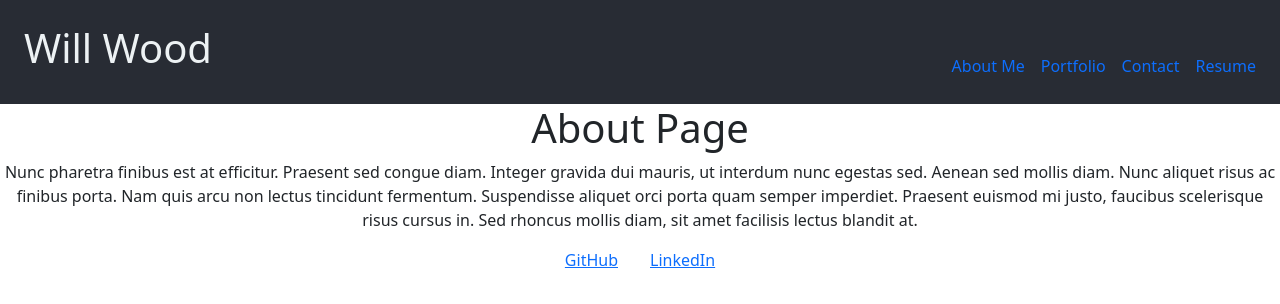
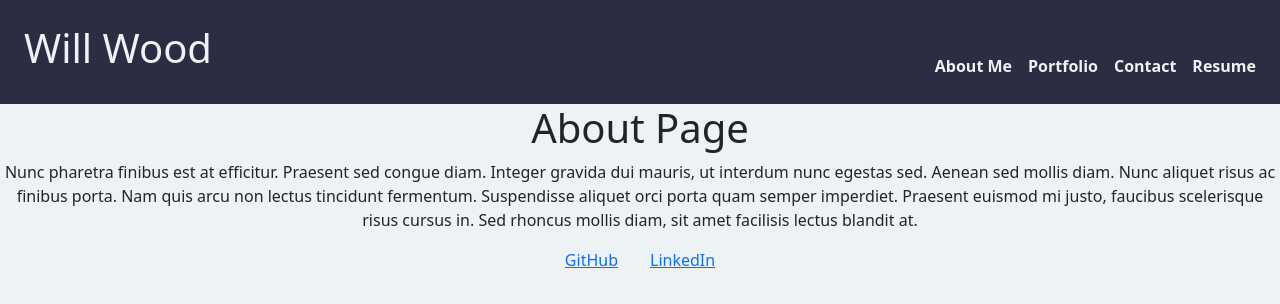
Before and after one commit to Williamatthewood/React-Portfolio, a React (Create React App) app: page / in a window 1280 px wide. Shown: the top 304 px of the page. Built offline with nearby package versions, Linux system fonts and the light colour scheme.

Commit message:
styling work

```diff
--- a/src/App.css
+++ b/src/App.css
@@ -1,19 +1,27 @@
+/* COLOR PALETTE */
+:root {
+  --primary-dark: #2B2D42;
+  --primary-light: #EDF2F4;
+  --secondary: #8D99AE;
+  --accent: #EFF6E0;
+}
 .App {
   text-align: center;
+  background-color: #EDF2F4 ;
 }
 
-.App-logo {
+/* .App-logo {
   height: 40vmin;
   pointer-events: none;
-}
+} */
 
-@media (prefers-reduced-motion: no-preference) {
+/* @media (prefers-reduced-motion: no-preference) {
   .App-logo {
     animation: App-logo-spin infinite 20s linear;
   }
-}
+} */
 
-.App-header {
+/* .App-header {
   background-color: #282c34;
   min-height: 100vh;
   display: flex;
@@ -22,22 +30,32 @@
   justify-content: center;
   font-size: calc(10px + 2vmin);
   color: white;
-}
+} */
 
-.App-link {
+/* .App-link {
   color: #61dafb;
-}
+} */
 
-@keyframes App-logo-spin {
+/* @keyframes App-logo-spin {
   from {
     transform: rotate(0deg);
   }
   to {
     transform: rotate(360deg);
   }
+} */
+
+.banner{
+  background-color: var(--primary-dark);
+  color: var(--primary-light);
 }
 
-.banner{
-  background-color: #282c34;
-  color: #EDF2F4;
+.nav-link {
+  color: var(--primary-light)!important;
+  font-weight: bolder!important;
 }
+
+.nav-link:focus,
+.nav-link:hover {
+  color: var(--secondary)!important;
+}
--- a/src/App.js
+++ b/src/App.js
@@ -29,7 +29,7 @@ function App() {
   const handlePageChange = (page) => setCurrentPage(page);
 
   return (
-    <div className="App">
+    <div className="App min-vh-100">
       <div className="banner d-flex justify-content-between">
         <Header />
         <Navigation currentPage={currentPage} handlePageChange={handlePageChange} />
--- a/src/components/Footer.js
+++ b/src/components/Footer.js
@@ -3,8 +3,8 @@ import React from 'react';
 function Footer() {
     return (
       <footer className="footer">
-        <a className="m-3" href="/">GitHub</a>
-        <a className="m-3" href="/">LinkedIn</a>
+        <a className="m-3" href="https://github.com/Williamatthewood" target="_blank">GitHub</a>
+        <a className="m-3" href="https://www.linkedin.com/in/williamatthewood/" target="_blank">LinkedIn</a>
       </footer>
     );
   }
--- a/src/components/Navigation.js
+++ b/src/components/Navigation.js
@@ -1,6 +1,12 @@
 import React from 'react';
 
-function Navigation({ currentPage, handlePageChange }) {
+function Navigation({ handlePageChange }) {
+
+  const styles = {
+    navStyle: {
+      color: '#EDF2F4'
+    }
+  }
     return (
       <nav className="d-flex align-items-end mb-3 mx-4">
         <ul className="nav nav-underline navigation">
--- a/src/components/Project.js
+++ b/src/components/Project.js
@@ -6,8 +6,8 @@ export default function Project(props) {
                 <h4 className="card-title">{project.name}</h4>
                 <img src={project.image} className="card-img-top" alt="application thumbnail" />
                 <div className="card-body">
-                    <a href={project.appLink} className="card-link">Application</a>
-                    <a href={project.gitHubLink} className="card-link">GitHub</a>
+                    <a href={project.appLink} className="card-link" target="_blank">Application</a>
+                    <a href={project.gitHubLink} className="card-link" target="_blank">GitHub</a>
                 </div>
             </div>
     ))
--- a/src/components/pages/Portfolio.js
+++ b/src/components/pages/Portfolio.js
@@ -47,6 +47,7 @@ export default function Portfolio() {
     },
 
   ]
+
   return (
     <div>
       <h1 className="d-flex flex-start mx-5 my-2">Projects</h1>
```
